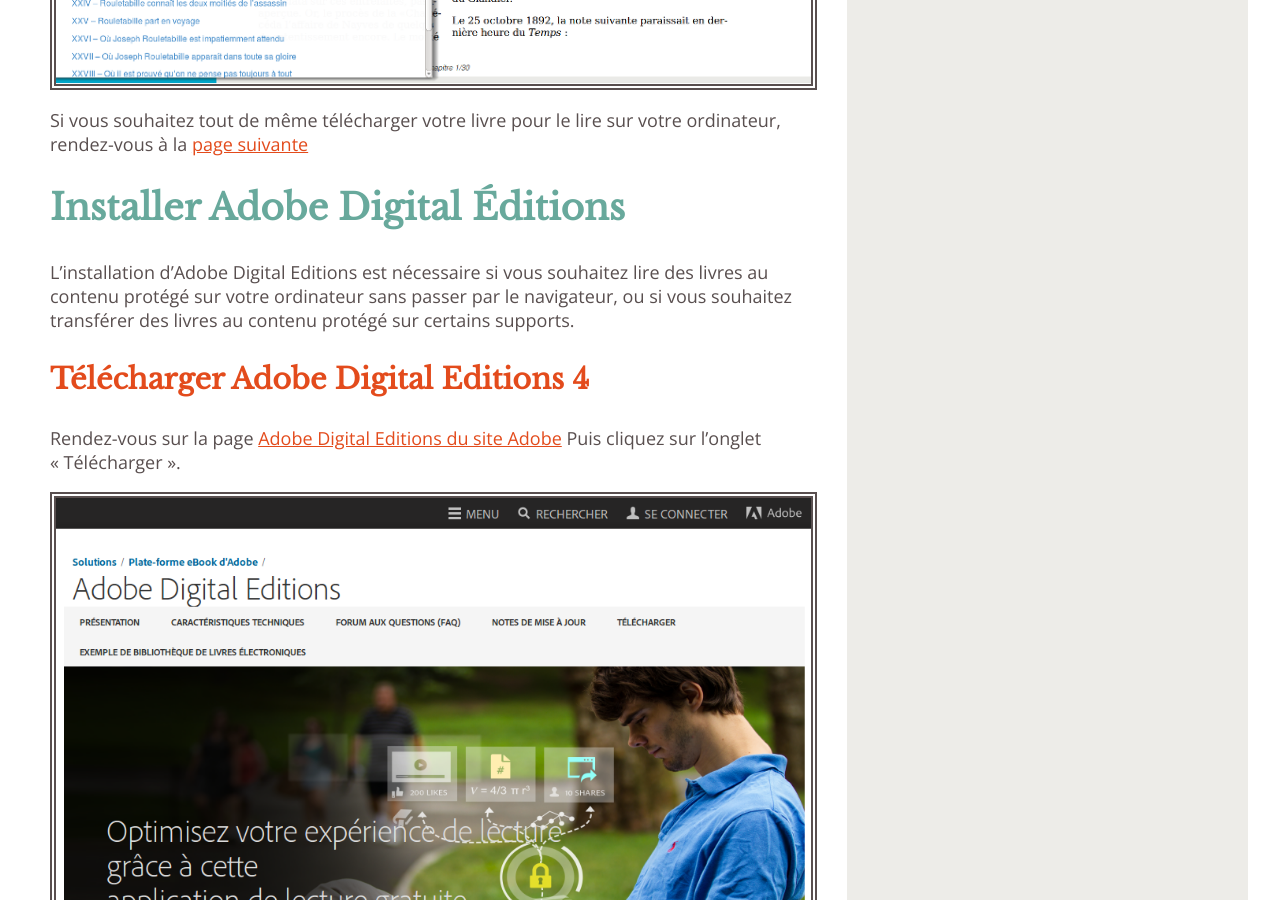
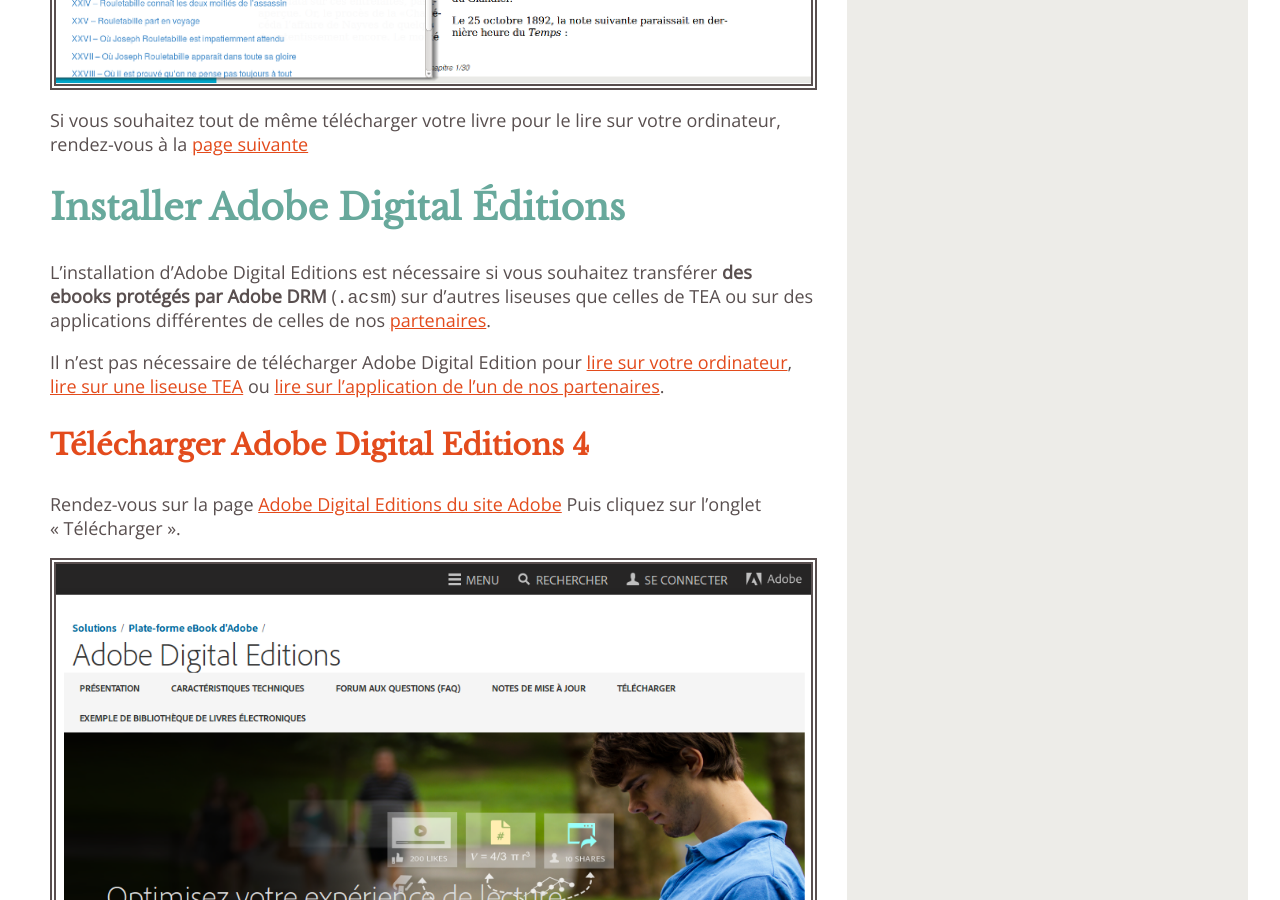
Before and after one commit to TEA-ebook/help-center, a Jekyll site: the page built from _pages/web-web.md, in a window 1280 px wide and 900 px high, scrolled down 7496 px. Built offline with Jekyll 4.4.1, drawn with Linux system fonts in a browser that asks for light colours.

Commit message:
L'installation d'ADE peut être évitée

```diff
--- a/_includes/installation-ade.md
+++ b/_includes/installation-ade.md
@@ -1,4 +1,7 @@
-L'installation d'Adobe Digital Editions est nécessaire si vous souhaitez lire des livres au contenu protégé sur votre ordinateur sans passer par le navigateur, ou si vous souhaitez transférer des livres au contenu protégé sur certains supports.
+L’installation d'Adobe Digital Editions est nécessaire si vous souhaitez transférer __des ebooks protégés par Adobe DRM__ (`.acsm`) sur d'autres liseuses que celles de TEA ou sur des applications différentes de celles de nos [partenaires](/#android).
+
+Il n'est pas nécessaire de télécharger Adobe Digital Edition pour [lire sur votre ordinateur](/web-web/#lire-ordinateur), [lire sur une liseuse TEA](/liseuse-liseuseTEA/#lire-liseuseTEA) ou [lire sur l'application de l'un de nos partenaires](/#android).
+
 
 {% include anchor.html id="telecharger-adobe-digital-edition" label="Télécharger Adobe Digital Editions 4" %}
 
```
